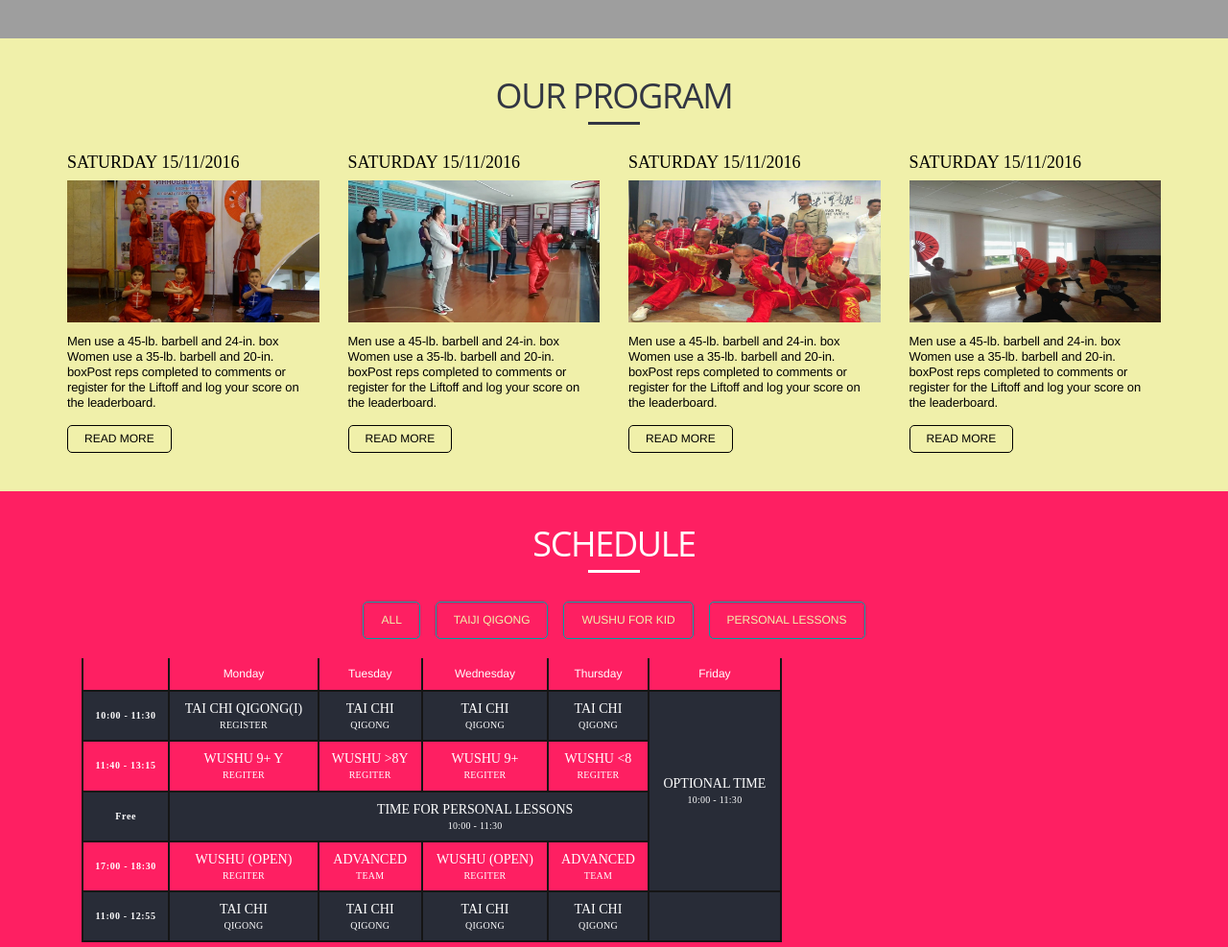
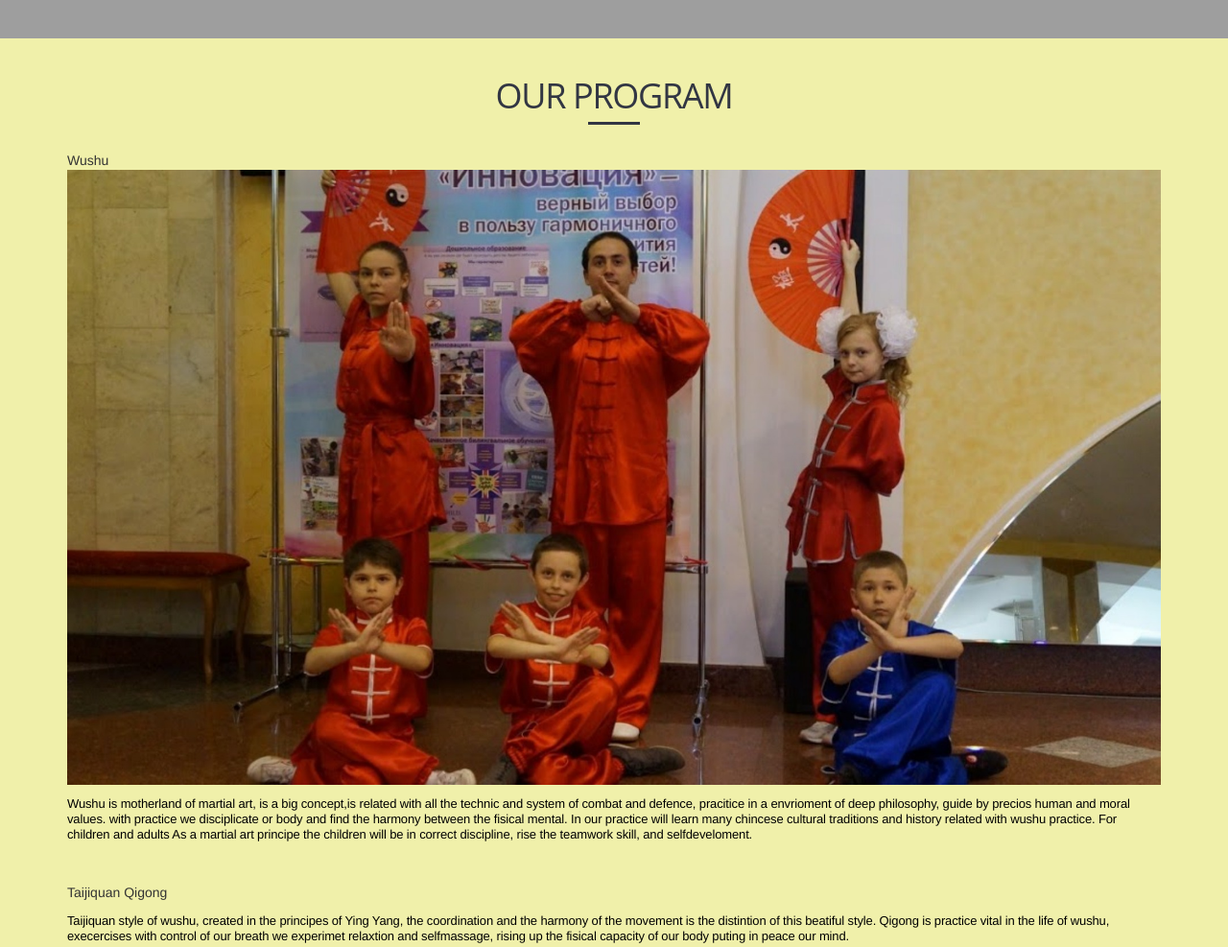
Before and after one commit to ycr88/summerwushu, a plain HTML site: page index.html in a window 1280 px wide. Shown: the part 760-1747 px from the top of the page at 96% size. Drawn offline with nearby package versions, Linux system fonts and the light colour scheme; grey boxes are pictures that could not be loaded; a script that the page names is missing; a web font is replaced by a local one.

Commit message:
text of the section our program
basic idea for the text in the section our program

```diff
--- a/index.html
+++ b/index.html
@@ -73,7 +73,7 @@
 <header>
 <div class="header-content">
     <div class="header-content-inner">
-        <h1 id="homeHeading">Занятия по ушу<span> летом</span></h1>
+        <h1 id="homeHeading">Летней Занятия по ушу<span> June and July</span></h1>
         <p>Программы для всей семьи</p>
         <p> Занятия для взрослых и детей</p>
         <h2>Откройте для себя мир гармонии - мир ушу!</h2>
@@ -88,36 +88,32 @@
 </div>
 <div class="container">
     <div class="row">
-        <div class="col-md-3 col-sm-6">
+        <div class="col-sm-12">
             <div class="item">
-                <div class="date">saturday 15/11/2016</div>
+                <div class="item-title">Wushu</div>
                 <div class="image"><img src="img/image3.jpg" class="img-responsive" alt=""></div>
-                <p>Men use a 45-lb. barbell and 24-in. box Women use a 35-lb. barbell and 20-in. boxPost reps completed to comments or register for the Liftoff and log your score on the leaderboard.</p>
-                <a href="#about" class="btn btn-primary btn-xl page-scroll">read more</a>
+                <p>Wushu is motherland of martial art, is a big concept,is related with all the technic and system of combat and defence, pracitice in a envrioment of deep philosophy, guide by precios human and moral values. with practice we disciplicate or body and find the harmony between the fisical mental. In our practice will learn many chincese cultural traditions and history related with wushu practice. For children and adults  As a martial art principe the children will be in correct discipline, rise the teamwork skill, and selfdeveloment. </p>
             </div>
         </div>
-        <div class="col-md-3 col-sm-6">
+        <div class="col-sm-12">
             <div class="item">
-                <div class="date">saturday 15/11/2016</div>
+                <div class="item-title">Taijiquan Qigong</div>
+                <p>Taijiquan style of wushu, created in the principes of Ying Yang, the coordination and the harmony of the movement is the distintion of this beatiful style. Qigong is practice vital in the life of wushu, execercises with control of our breath we experimet relaxtion and selfmassage, rising up the fisical capacity of our body puting in peace our mind.</p>
                 <div class="image"><img src="img/image4.jpg" class="img-responsive" alt=""></div>
-                <p>Men use a 45-lb. barbell and 24-in. box Women use a 35-lb. barbell and 20-in. boxPost reps completed to comments or register for the Liftoff and log your score on the leaderboard.</p>
-                <a href="#about" class="btn btn-primary btn-xl page-scroll">read more</a>
             </div>
         </div>
-        <div class="col-md-3 col-sm-6">
+        <div class="col-sm-12">
             <div class="item">
-                <div class="date">saturday 15/11/2016</div>
+                <div class="item-title">Practice for chidren</div>
                 <div class="image"><img src="img/image5.jpg" class="img-responsive" alt=""></div>
-                <p>Men use a 45-lb. barbell and 24-in. box Women use a 35-lb. barbell and 20-in. boxPost reps completed to comments or register for the Liftoff and log your score on the leaderboard.</p>
-                <a href="#about" class="btn btn-primary btn-xl page-scroll">read more</a>
+                <p>Wushu is a big plus if start from ealy years, our program include a introductory course for children where thy will learn the basic of practice and concepts of wushu. Starting with to learn 长拳 (north style) what is and offical competion style in the sport events of wushu. Many exercice with hands and legs, combinating flexibity and strength, and coordination speed and control. Practice wushu suit for boys an girls without distintion, not any inicial fisical condition is requiered. for childeren with already expirience in wushu also are a traning program in order to continue their preparation</p>
             </div>
         </div>
-        <div class="col-md-3 col-sm-6">
+        <div class="col-sm-12">
             <div class="item">
-                <div class="date">saturday 15/11/2016</div>
+                <div class="item-title">Practice for young and Adults</div>
                 <div class="image"><img src="img/image6.jpg" class="img-responsive" alt=""></div>
-                <p>Men use a 45-lb. barbell and 24-in. box Women use a 35-lb. barbell and 20-in. boxPost reps completed to comments or register for the Liftoff and log your score on the leaderboard.</p>
-                <a href="#about" class="btn btn-primary btn-xl page-scroll">read more</a>
+                <p>Practice wushu is a recomendation in whatever age. The big diversity of wushu style and type of practice make not limitation in age or fisical condition of any type, group practice wushu after lesson or afer work is amazing chance to socializate, and make better your lifestyle. We propose you to start in groups of practice based in Taijiquan and qigong, where the main task is exchange expirience, get knowledges, and have a quality time in our fisic in our mind</p>
             </div>
         </div>
     </div>
```
